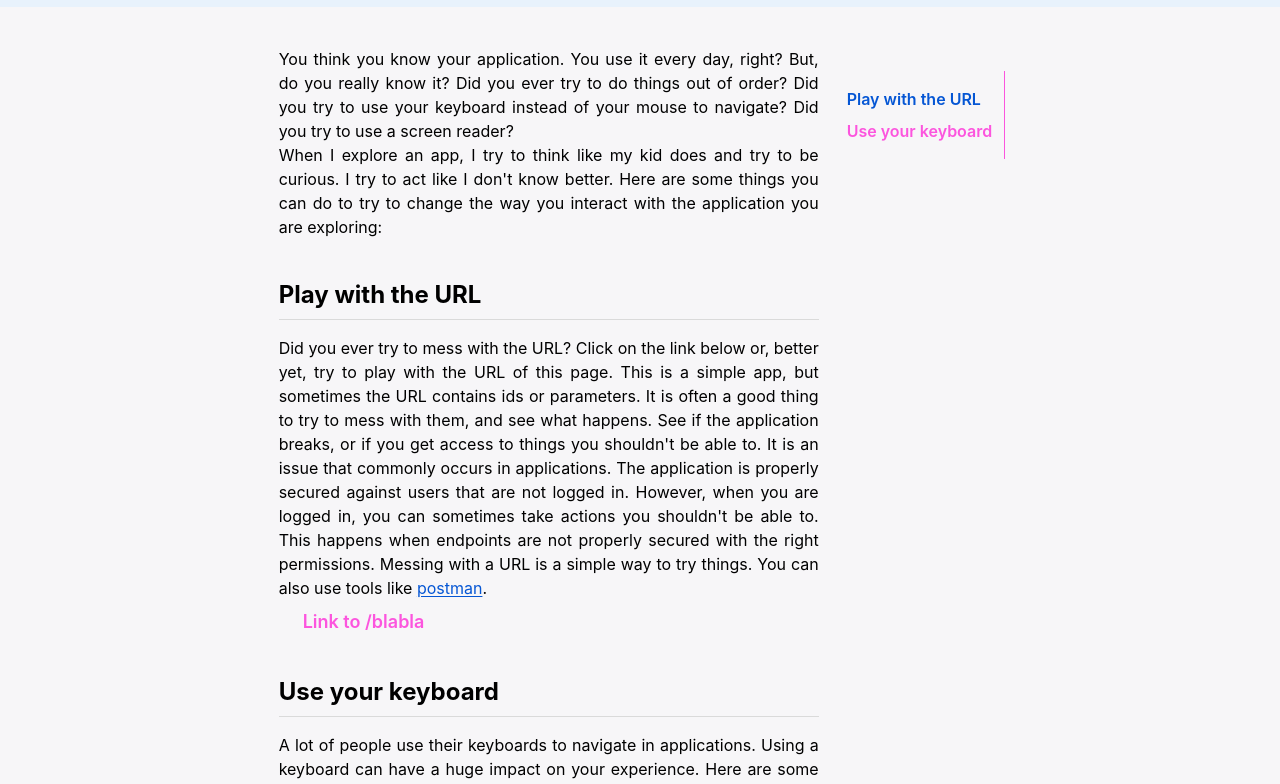
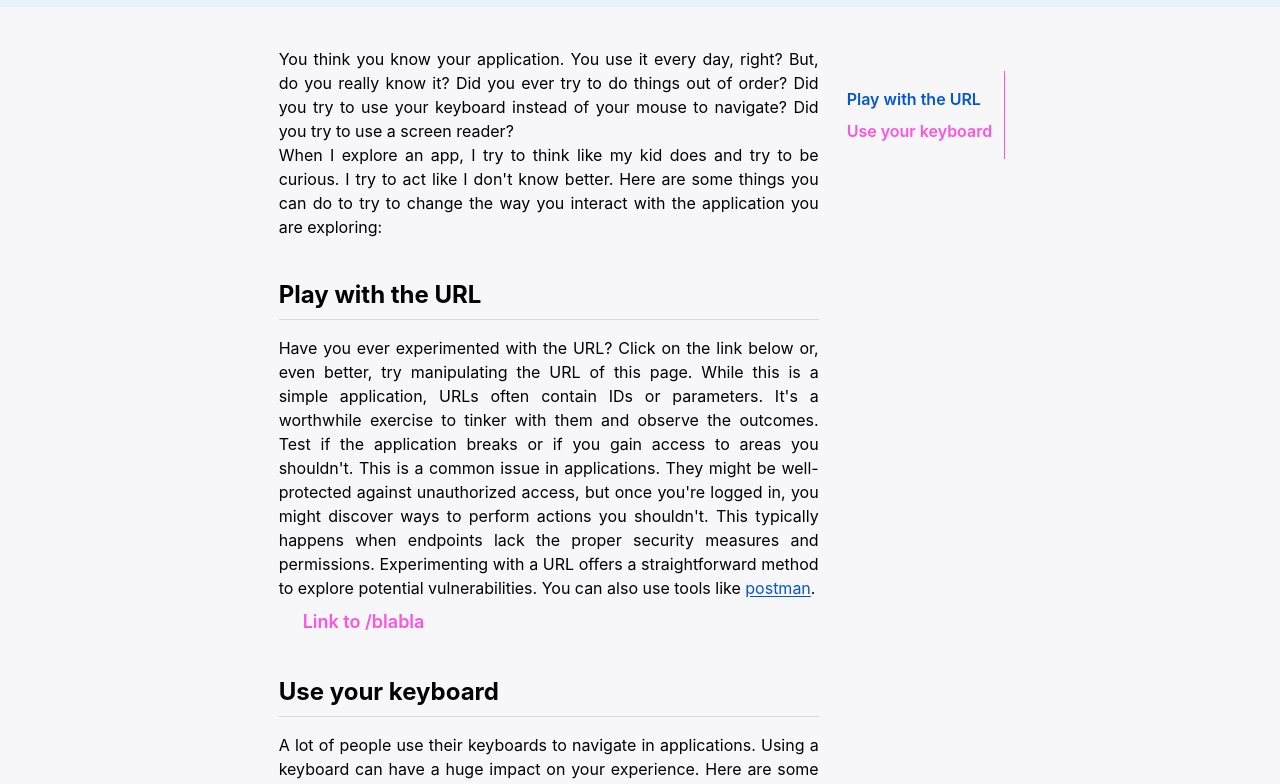
Before and after one commit to willot/Quality, a React (Create React App) app: page /interactions in a window 1280 px wide. Shown: the part 397-1181 px from the top of the page. Built offline with nearby package versions, Linux system fonts and the light colour scheme.

Commit message:
update interaction page text

```diff
--- a/src/pages/Interactions.tsx
+++ b/src/pages/Interactions.tsx
@@ -9,7 +9,10 @@ export const Interactions = () => {
     const [idVisible, setIdVisible] = useState("");
     const [clickedSection, setIsClickedSection] = useState(false);
 
-    const {ref1, ref2} = ShowSectionHook(clickedSection, setIsClickedSection, setIdVisible, window, "Use-your-keyboard", "Play-with-the-URL" );
+    const {
+        ref1,
+        ref2
+    } = ShowSectionHook(clickedSection, setIsClickedSection, setIdVisible, window, "Use-your-keyboard", "Play-with-the-URL");
 
 
     const {pathname} = useLocation();
@@ -54,16 +57,18 @@ export const Interactions = () => {
                         interact with the application you are exploring:
                     </p>
                     <section className="py-10">
-                        <h2 className="font-bold text-2xl border-b border-grey-light pb-2 mb-4" ref={ref1} id="Play-with-the-URL">Play with the URL</h2>
-                        <p>Did you ever try to mess with the URL? Click on the link below or, better yet, try to play
-                            with the
-                            URL of this page. This is a simple app, but sometimes the URL contains ids or parameters. It
-                            is often a good thing to try to mess with them, and see what happens. See if the application
-                            breaks, or if you get access to things you shouldn't be able to. It is an issue that
-                            commonly occurs in applications. The application is properly secured against users that are
-                            not logged in. However, when you are logged in, you can sometimes take actions you shouldn't be
-                            able to. This happens when endpoints are not properly secured with the right permissions.
-                            Messing with a URL is a simple way to try things. You can also use tools like <a
+                        <h2 className="font-bold text-2xl border-b border-grey-light pb-2 mb-4" ref={ref1}
+                            id="Play-with-the-URL">Play with the URL</h2>
+                        <p>Have you ever experimented with the URL? Click on the link below or, even better, try
+                            manipulating the URL of this page. While this is a simple application, URLs often contain
+                            IDs or parameters. It's a worthwhile exercise to tinker with them and observe the outcomes.
+                            Test if the application breaks or if you gain access to areas you shouldn't.
+
+                            This is a common issue in applications. They might be well-protected against unauthorized
+                            access, but once you're logged in, you might discover ways to perform actions you shouldn't.
+                            This typically happens when endpoints lack the proper security measures and permissions.
+                            Experimenting with a URL offers a straightforward method to explore potential
+                            vulnerabilities. You can also use tools like <a
                                 className="text-blue underline underline-offset-2"
                                 href={"https://www.postman.com/"}>postman</a>.</p>
                         <Link to="/blabla" className="flex flex-row items-center mt-2">
@@ -71,13 +76,15 @@ export const Interactions = () => {
                         </Link>
                     </section>
                     <section className="pb-10">
-                        <h2 className="font-bold text-2xl border-b border-grey-light pb-2 mb-4" ref={ref2} id="Use-your-keyboard">Use your keyboard</h2>
+                        <h2 className="font-bold text-2xl border-b border-grey-light pb-2 mb-4" ref={ref2}
+                            id="Use-your-keyboard">Use your keyboard</h2>
                         <p>A lot of people use their keyboards to navigate in applications. Using a keyboard can have
                             a
                             huge impact on your experience. Here are some examples of what can go wrong
                             when using a keyboard:</p>
                         <section className="pt-16 pb-10">
-                            <h3 className="font-medium text-pink">Let's play with tabbing. Try to tab through these buttons.</h3>
+                            <h3 className="font-medium text-pink">Let's play with tabbing. Try to tab through these
+                                buttons.</h3>
                             <section
                                 className="grid grid-rows-2 grid-flow-col justify-items-center md:grid-rows-1 pt-4">
                                 <button tabIndex={0}
@@ -100,7 +107,8 @@ export const Interactions = () => {
                             <p>As you can see, the ordering of the buttons is not right. This is a common issue. The
                                 tabbing ordering doesn't follow the expected application flow.</p>
 
-                            <p className="pt-16 font-medium text-pink">Let's look at another example. Click or tab on the button you think is
+                            <p className="pt-16 font-medium text-pink">Let's look at another example. Click or tab on
+                                the button you think is
                                 following best practices.</p>
                             <section
                                 className="grid grid-rows-2 grid-flow-col justify-items-center md:grid-rows-1 pt-4">
```
